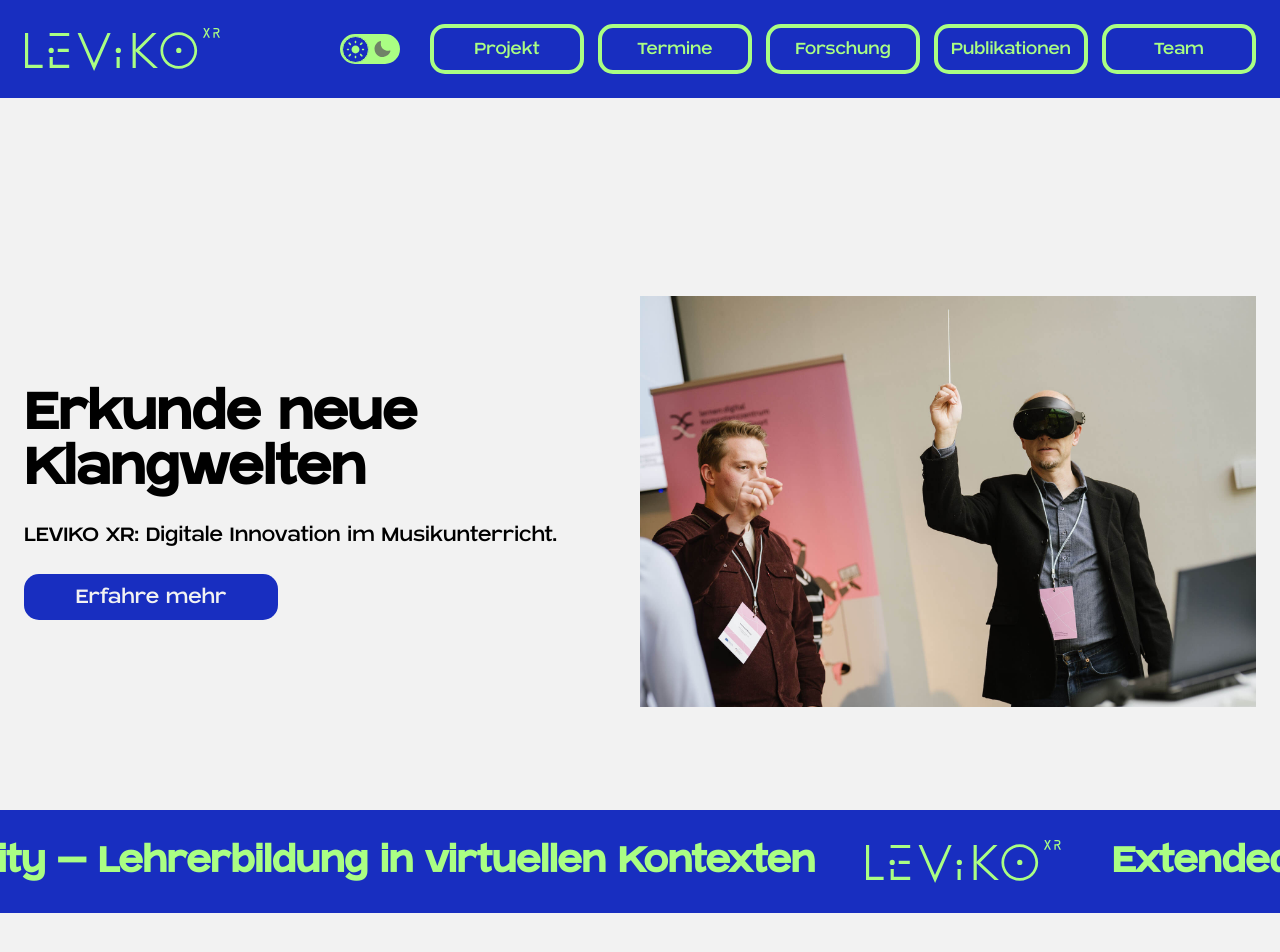
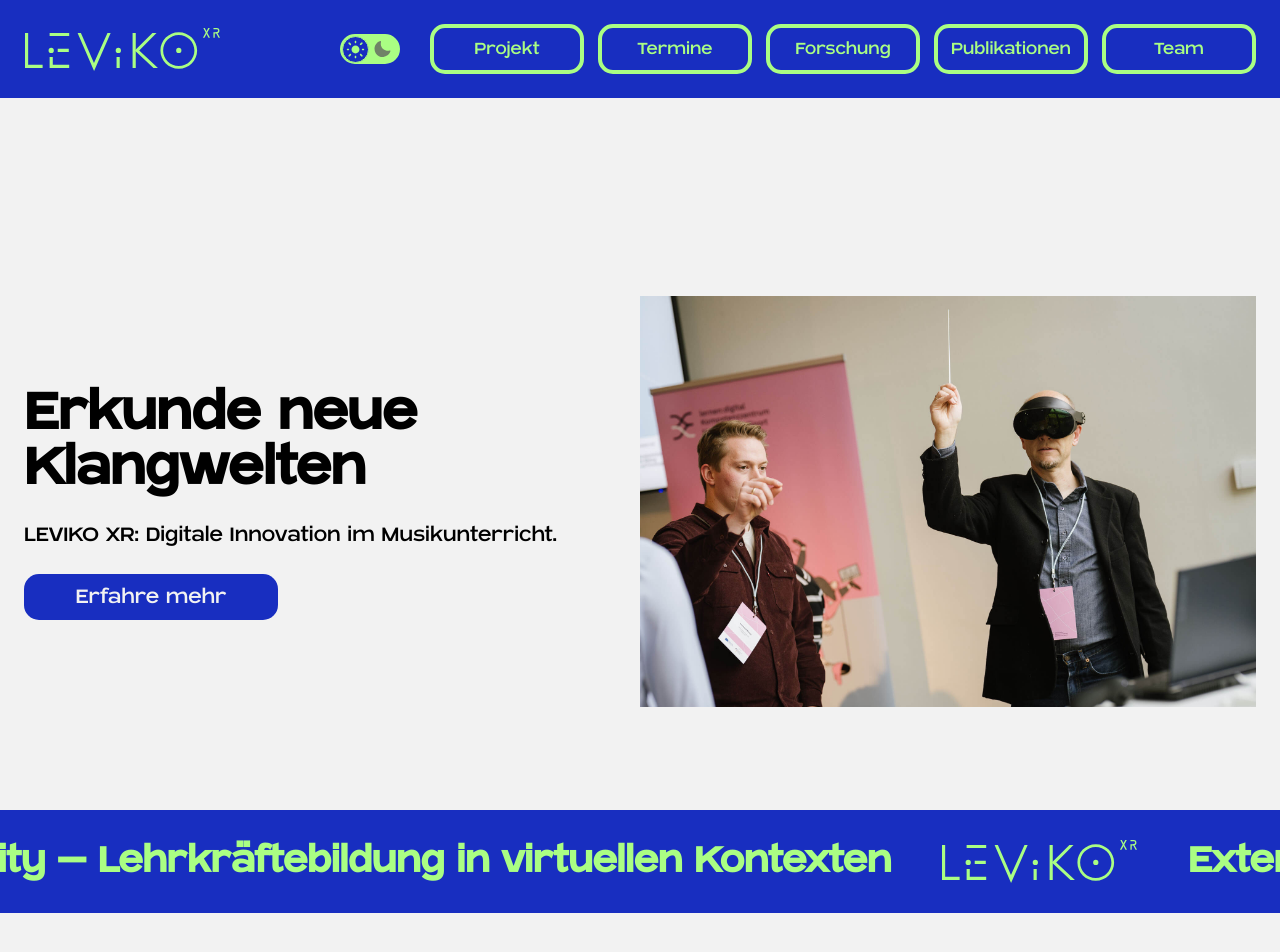
Before and after one commit to annamarika/leviko, a React (Vite) app: page / in a window 1280 px wide. Shown: the top 952 px of the page. Built offline with nearby package versions, Linux system fonts and the light colour scheme.

Commit message:
Update MarqueeBanner.tsx
Changed Lehrerbildung to Lehrkräftebildung

```diff
--- a/src/Components/Banner/MarqueeBanner.tsx
+++ b/src/Components/Banner/MarqueeBanner.tsx
@@ -26,7 +26,7 @@ const MarqueeBanner = () => {
           <div></div>
 
           {/* Text, der im Marquee angezeigt wird */}
-          <h3>Extended Reality – Lehrerbildung in virtuellen Kontexten</h3>
+          <h3>Extended Reality – Lehrkräftebildung in virtuellen Kontexten</h3>
 
           {/* Container für das SVG-Logo */}
           <LogoContainer>
@@ -34,7 +34,7 @@ const MarqueeBanner = () => {
           </LogoContainer>
 
           {/* Wiederholter Text im Marquee */}
-          <h3>Extended Reality – Lehrerbildung in virtuellen Kontexten</h3>
+          <h3>Extended Reality – Lehrkräftebildung in virtuellen Kontexten</h3>
 
           {/* Wiederholtes SVG-Logo */}
           <LogoContainer>
```
